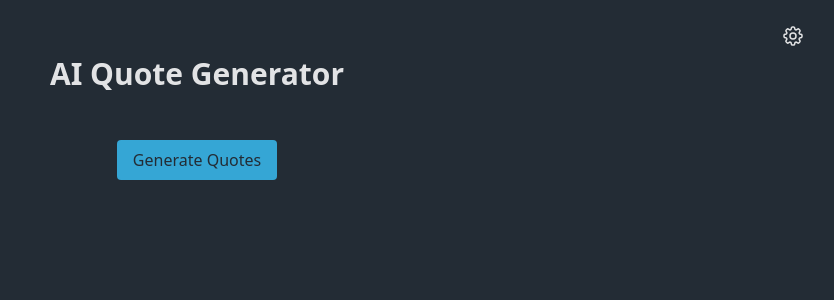
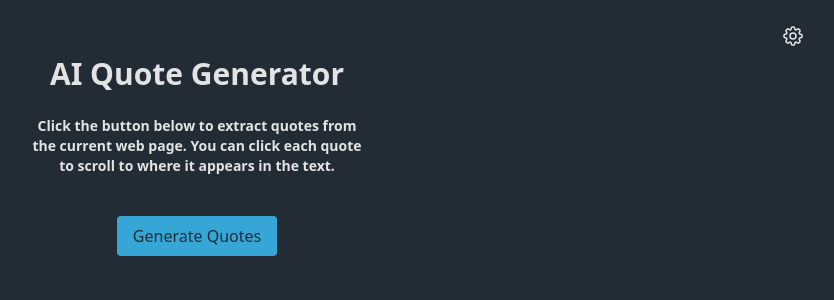
Before and after one commit to kelly-ung/WebQuote-Pilot, a React (Vite) app: page / in a window 1280 px wide. Shown: the top 300 px of the page, without its empty margins (443-1277 px from the left). Built offline with nearby package versions, Linux system fonts and the light colour scheme.

Commit message:
highlight the quote clicked on popup

```diff
--- a/src/App.tsx
+++ b/src/App.tsx
@@ -4,6 +4,7 @@ function App() {
   const [result, setResult] = useState<string[]>([]);
   const [error, setError] = useState<string | null>(null);
   const [loading, setLoading] = useState<boolean>(false);
+  const [activeIndex, setActiveIndex] = useState<number | null>(null);
 
   // Function to call Gemini API
   const getGeminiResponse= async (rawText: string, apiKey: string) => {
@@ -86,7 +87,8 @@ function App() {
   };
 
   // Function to handle scrolling to a quote
-  const handleScrollToQuote = async (query: string) => {
+  const handleScrollToQuote = async (query: string, index: number) => {
+    setActiveIndex(index);
     const trimQuery = query.trim(); // Remove any whitespace from ends
 
     try {
@@ -111,6 +113,7 @@ function App() {
 
       <div>
         <h1 className="text-3xl font-bold mt-6 mb-6">AI Quote Generator</h1>
+        <h2 className="text-sm font-bold mb-4">Click the button below to extract quotes from the current web page. You can click each quote to scroll to where it appears in the text.</h2>
 
         { /* Show when loading  */}
         {loading && (
@@ -124,17 +127,17 @@ function App() {
         {error && <div className="text-red-400">{error}</div> }
 
         { /* Display generated quotes */}
-        {result && (
+        {(result && !loading) && (
           <ul className="list-disc ml-6">
             {result.map((item, index) => (
-              <button onClick={() => handleScrollToQuote(item)} className="hover:bg-[#206eaa] cursor-pointer">
+              <button onClick={() => handleScrollToQuote(item, index)} className={activeIndex === index ? "[background-color:#206eaa] hover:bg-[#206eaa] cursor-pointer" : "hover:bg-[#206eaa] cursor-pointer"}>
                 <li key={index} className="mb-2">{item}</li>
               </button>
             ))}
           </ul>
         )}
 
-        <button onClick={handleClick} className="mt-6 px-4 py-2 [background-color:#35a6d5] text-[#232c35] rounded hover:bg-[#206eaa] cursor-pointer transition-transform hover:scale-105">
+        <button onClick={handleClick} className="mt-6 mb-6 px-4 py-2 [background-color:#35a6d5] text-[#232c35] rounded hover:bg-[#206eaa] cursor-pointer transition-transform hover:scale-105">
           Generate Quotes
         </button>
       </div>
```
